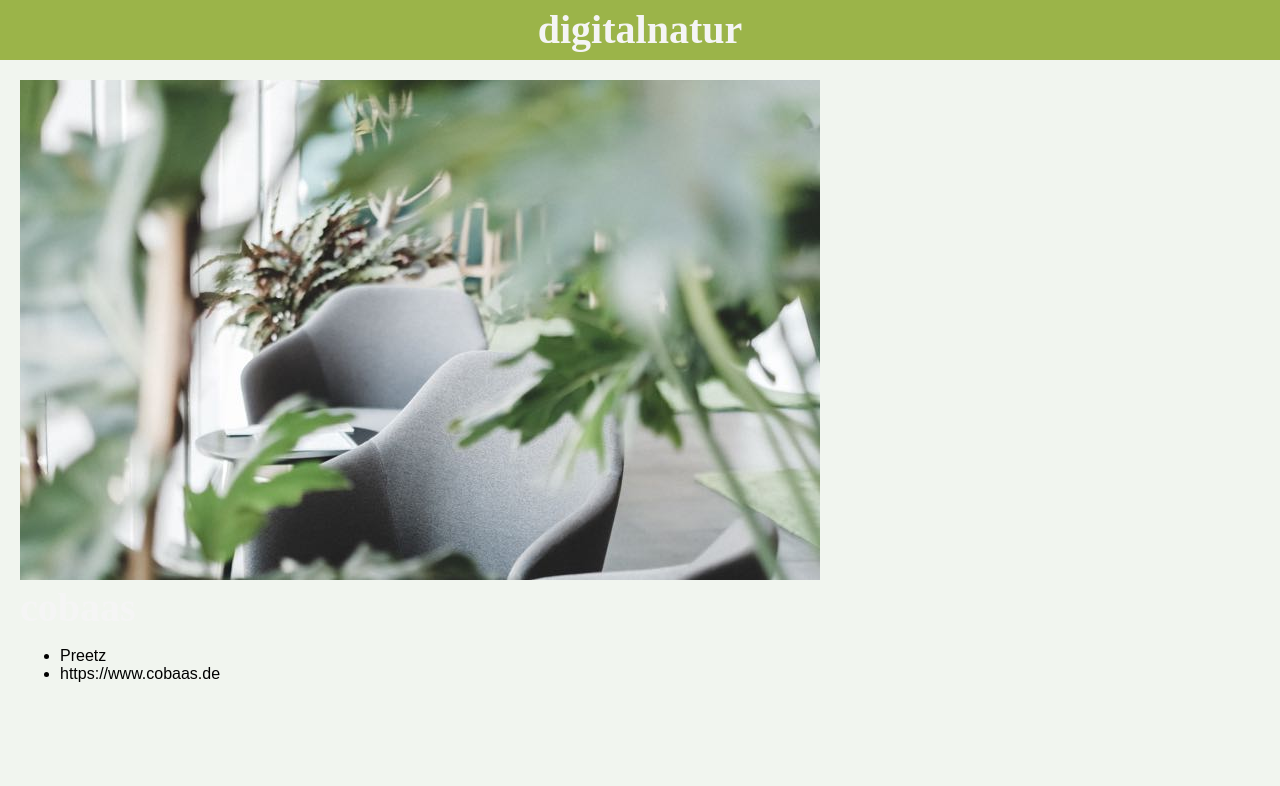
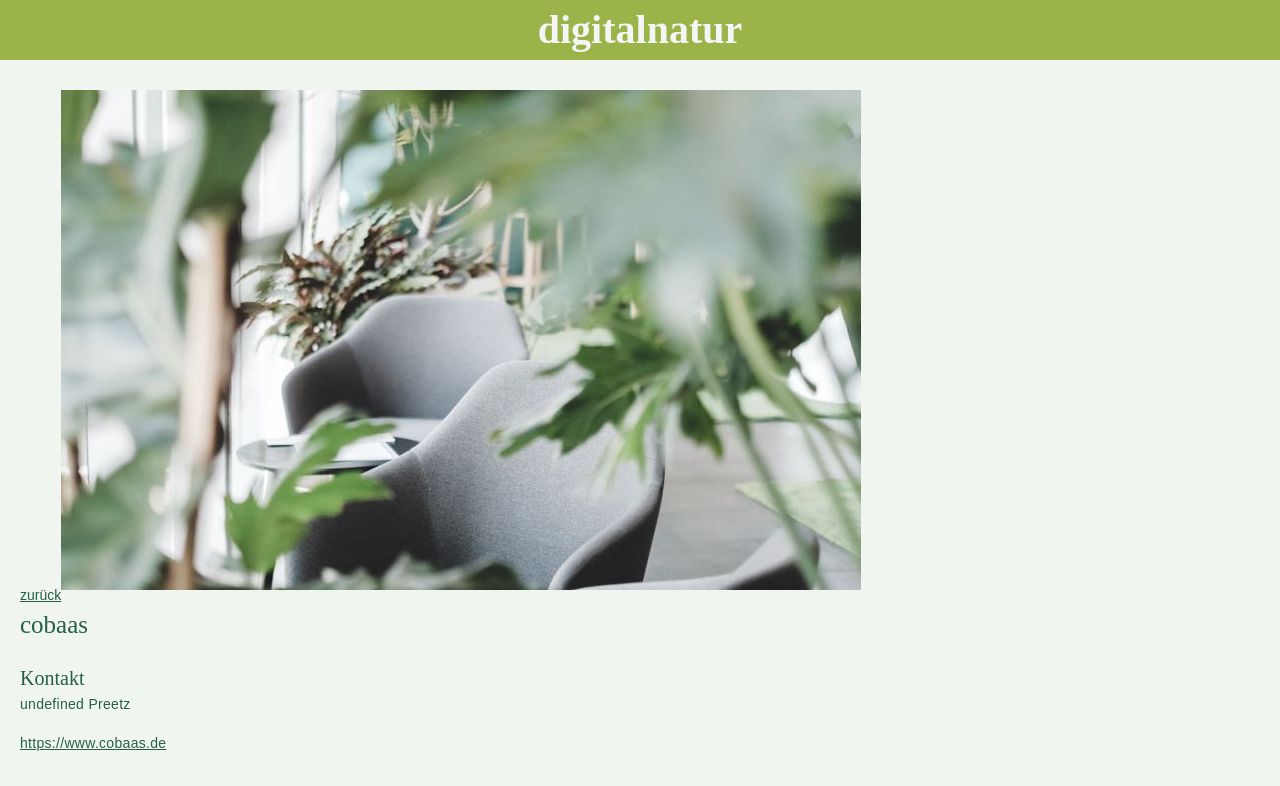
Before and after one commit to s-zanker/capstone-project, a React (Create React App) app: page /workspace/5f0734c208cdc6c526076c6e in a window 1280 px wide. Shown: the top 786 px of the page. Built offline with nearby package versions, Linux system fonts and the light colour scheme.

Commit message:
Add contact data to detail page

```diff
--- a/src/GlobalStyles.js
+++ b/src/GlobalStyles.js
@@ -56,7 +56,7 @@ h2 {
 h3 {
   font-size: 25px;
   line-height: 1.5;
-  color: var(--darkgrey);
+  color: var(--darkgreen);
 }
 
 h4 {
--- a/src/assets/workspaces.json
+++ b/src/assets/workspaces.json
@@ -2,8 +2,13 @@
   {
     "_id": "5f0734c2af7264771ca52652",
     "name": "Alsenhof",
+    "description": "Gemeinsam lassen wir nördlich von Hamburg einen nachhaltigen, innovativen und offenen Lebens- und Arbeitsort im Grünen entstehen!",
     "location": "Lägerdorf",
+    "street": "Dorfstraße 15",
+    "postcode": "25566",
     "url": "https://www.alsenhof.de",
+    "email": "ulrich@coworkland.de",
+    "phone": "+49 40 60942876",
     "picture": "/images/justin-lim-acGAEEMguPo-unsplash.jpg"
   },
   {
--- a/src/components/WorkspaceDetail/WorkspaceDetail.js
+++ b/src/components/WorkspaceDetail/WorkspaceDetail.js
@@ -1,22 +1,51 @@
 import React from 'react'
-import { useParams } from 'react-router-dom'
+import { Link, useParams } from 'react-router-dom'
+import styled from 'styled-components'
 
 export default function WorkspaceDetail({ workspaces }) {
   let { id } = useParams()
 
-  const { name, location, url, picture } = workspaces.find(
-    (workspace) => workspace._id === id
-  )
+  const {
+    name,
+    description,
+    location,
+    street,
+    postcode,
+    url,
+    email,
+    phone,
+    picture,
+  } = workspaces.find((workspace) => workspace._id === id)
 
   console.log(name)
   return (
     <section>
-      <img src={process.env.PUBLIC_URL + picture} alt="" />
-      <h1>{name}</h1>
-      <ul>
-        <li>{location}</li>
-        <li>{url}</li>
-      </ul>
+      <Link to="/">zurück</Link>
+      <ImageStyled src={process.env.PUBLIC_URL + picture} alt="" />
+      <h3>{name}</h3>
+      <div className="p-green">{description}</div>
+      <br />
+      <h4>Kontakt</h4>
+      <div className="p-green">{street}</div>
+      <div className="p-green">
+        {`${postcode}
+        ${location}`}
+      </div>
+      <br />
+      <div className="p-green">{phone}</div>
+      <div className="p-green">
+        <a href={`mailto:${email}`}>{email}</a>
+      </div>
+      <div className="p-green">
+        <a href={url} target="_blank" rel="noopener noreferrer">
+          {url}
+        </a>
+      </div>
     </section>
   )
 }
+
+const ImageStyled = styled.img`
+  margin-top: 10px;
+  margin-bottom: 10px;
+`
```
